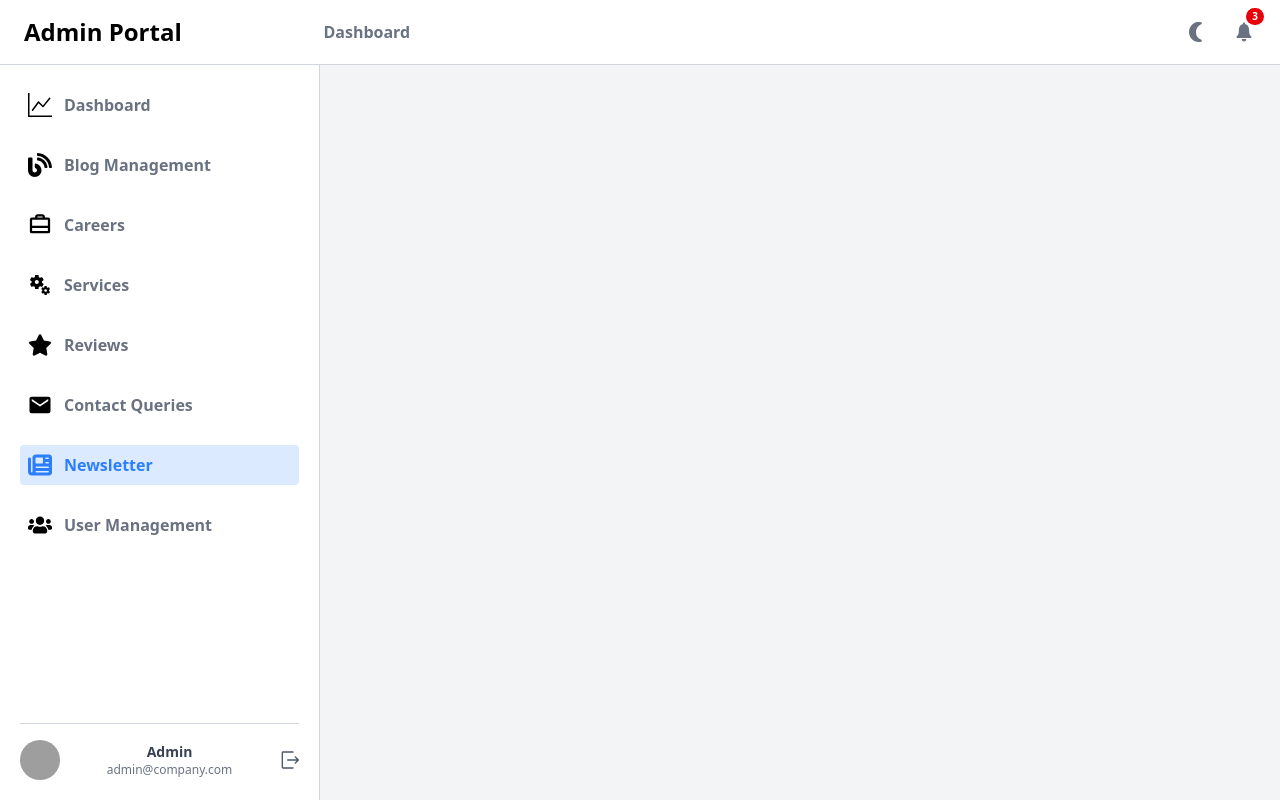
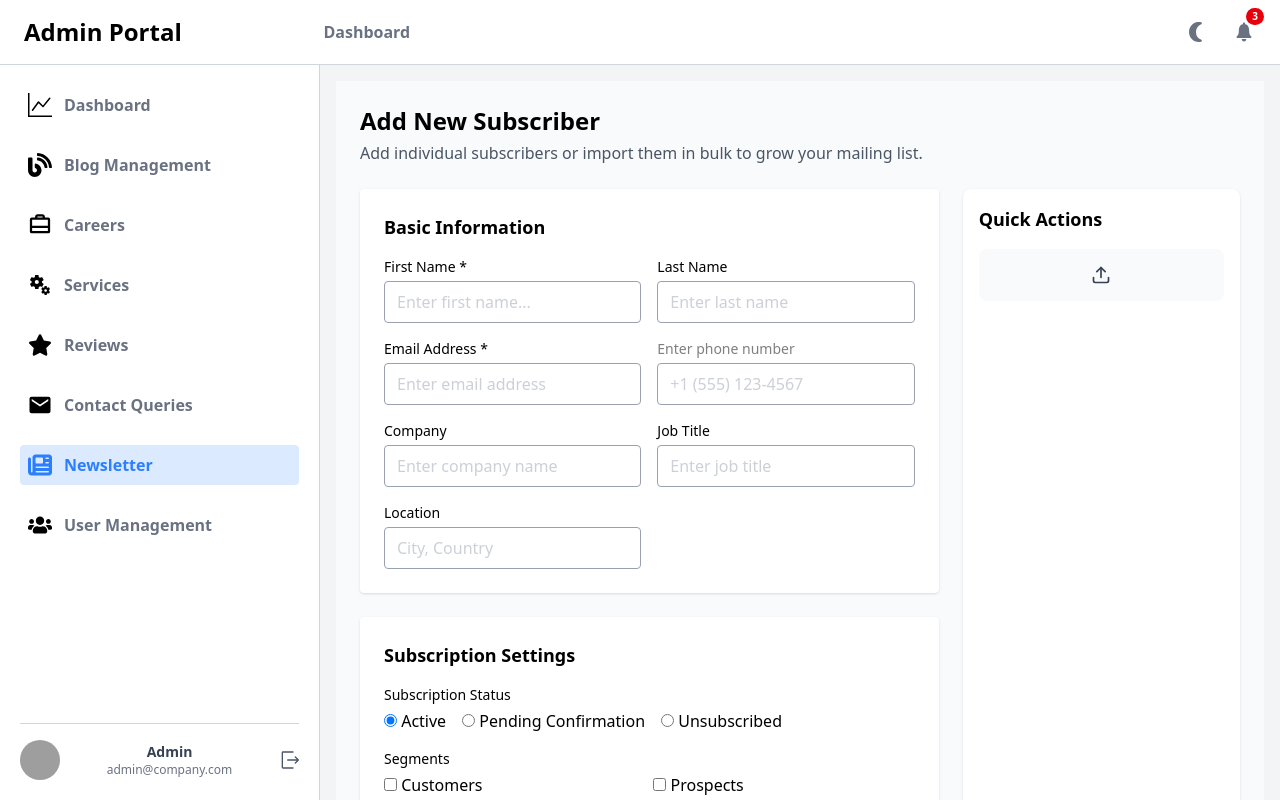
Before and after one commit to Collabority/cl-adminfrontend, a React (Vite) app: page /newsletter/add-subscriber in a window 1280 px wide. Built offline with nearby package versions, Linux system fonts and the light colour scheme; grey boxes are pictures that could not be loaded.

Commit message:
Add subscriber page

```diff
--- a/src/App.jsx
+++ b/src/App.jsx
@@ -11,6 +11,7 @@ const Sidebar = lazy(() => import("./components/Sidebar"));
 // const Applications = lazy(() => import("./pages/Careers/Applications"));
 // const CreateJob = lazy(() => import("./pages/Careers/CreateJob"));
 const NewsletterManagement = lazy(() => import("./pages/NewsletterManagement"));
+const AddSubscriber = lazy(() => import("./pages/AddSubscriber"));
 // const AddNewUser = lazy(() => import("./pages/UserManagement/AddNewUser"));
 // const UserManagementPage = lazy(() => import("./pages/UserManagement/UserManagementPage"));
 
@@ -42,6 +43,7 @@ const App = () => {
               <Route path="create" element={<CreateJob />} />
             </Route> */}
             <Route path="/newsletter" element={<NewsletterManagement />} />
+            <Route path="/newsletter/add-subscriber" element={<AddSubscriber />} />
             {/* <Route path="/users">
               <Route index element={<UserManagementPage />} />
               <Route path="roles" element={<AddNewUser />} />
--- /dev/null
+++ b/src/pages/AddSubscriber.jsx
@@ -0,0 +1,152 @@
+import React from 'react';
+import { UserPlus,Upload } from 'lucide-react';
+
+export default function AddSubscriberForm() {
+  return (
+    <div className="p-6 bg-gray-50 min-h-screen">
+      <h1 className="text-2xl font-semibold mb-1">Add New Subscriber</h1>
+      <p className="text-base text-gray-600 mb-6">
+        Add individual subscribers or import them in bulk to grow your mailing list.
+      </p>
+
+      {/* Main Form Section */}
+      <div className="grid grid-cols-1 lg:grid-cols-3 gap-6">
+        {/* Left Side (Forms) */}
+        <div className="lg:col-span-2 space-y-6">
+
+          {/* Basic Info */}
+          <div className="bg-white shadow rounded p-6">
+            <h2 className="text-lg font-semibold mb-4">Basic Information</h2>
+            <div className="grid grid-cols-1 md:grid-cols-2 gap-4">
+
+                <div>
+                <label className="block mb-1 font-medium text-sm">First Name *</label>
+              <input type="text" placeholder="Enter first name..." className="border rounded px-3 py-2 w-full text-gray-400" />
+              </div>
+              <div>
+                <label className="block mb-1 font-medium text-sm">Last Name</label>
+                <input type="text" placeholder="Enter last name" className="border rounded px-3 py-2 w-full text-gray-400" />
+              </div>
+
+              <div>
+              <label className="block mb-1 font-medium text-sm">Email Address *</label>
+              <input type="email" placeholder="Enter email address" className="border rounded px-3 py-2 w-full col-span-2 text-gray-400" />
+              </div>
+              <div>
+                <input type="text" placeholder="Enter phone number" className="block mb-1 font-medium text-sm" />
+              <input type="tel" placeholder="+1 (555) 123-4567" className="border rounded px-3 py-2 w-full text-gray-400" />
+              </div>
+
+                <div>
+                <label className="block mb-1 font-medium text-sm">Company</label>
+              <input type="text" placeholder="Enter company name" className="border rounded px-3 py-2 w-full text-gray-400" />
+              </div>
+                <div>
+                <label className="block mb-1 font-medium text-sm">Job Title</label>
+              <input type="text" placeholder="Enter job title" className="border rounded px-3 py-2 w-full text-gray-400" />
+              </div>
+
+              <div>
+                <label className="block mb-1 font-medium text-sm">Location</label>
+              <input type="text" placeholder="City, Country" className="border rounded px-3 py-2 w-full text-gray-400" />
+              </div>
+            </div>
+          </div>
+
+          {/* Subscription Settings */}
+          <div className="bg-white shadow rounded p-6">
+            <h2 className="text-lg font-semibold mb-4">Subscription Settings</h2>
+
+            <div className="mb-4">
+              <label className="block mb-1 font-medium text-sm">Subscription Status</label>
+              <div className="space-x-4">
+                <label><input type="radio" name="status" defaultChecked /> Active</label>
+                <label><input type="radio" name="status" /> Pending Confirmation</label>
+                <label><input type="radio" name="status" /> Unsubscribed</label>
+              </div>
+            </div>
+
+            <div className="mb-4">
+              <label className="block mb-1 font-medium text-sm">Segments</label>
+              <div className="grid grid-cols-2 gap-2">
+                <label><input type="checkbox" /> Customers</label>
+                <label><input type="checkbox" /> Prospects</label>
+                <label><input type="checkbox" /> General Newsletter</label>
+                <label><input type="checkbox" /> Product Updates</label>
+                <label><input type="checkbox" /> Marketing Campaigns</label>
+              </div>
+            </div>
+
+            <div className="mb-4">
+              <label className="block mb-1 font-medium text-sm">Subscription Source</label>
+              <select className="border rounded px-3 py-2 w-full">
+                <option>Select source</option>
+                <option>Website Form</option>
+                <option>Manual Entry</option>
+                <option>CSV import</option>
+                <option>Event Registration</option>
+                <option>Social Media</option>
+                <option>Referral</option>
+                <option>Other</option>
+              </select>
+            </div>
+
+            <div>
+              <label className="block mb-1 font-medium text-sm">Tags</label>
+              <input type="text" placeholder="Enter tags separated by commas" className="border rounded px-3 py-2 w-full text-gray-400" />
+            </div>
+          </div>
+
+          {/* Communication Preferences */}
+          <div className="bg-white shadow rounded p-6">
+            <h2 className="text-lg font-semibold mb-4">Communication Preferences</h2>
+
+            <div className="mb-4">
+              <label className="block mb-1 font-medium text-sm">Email Frequency</label>
+              <div className="space-x-4">
+                <label><input type="radio" name="frequency" /> Daily</label>
+                <label><input type="radio" name="frequency" defaultChecked /> Weekly</label>
+                <label><input type="radio" name="frequency" /> Monthly</label>
+                <label><input type="radio" name="frequency" /> Custom</label>
+              </div>
+            </div>
+
+            <div className="mb-4">
+              <label className="block mb-1 font-medium text-sm">Content Interests</label>
+              <div className="grid grid-cols-2 gap-2">
+                <label><input type="checkbox" /> Blog Posts</label>
+                <label><input type="checkbox" /> Product News</label>
+                <label><input type="checkbox" /> Industry Updates</label>
+                <label><input type="checkbox" /> Events</label>
+                <label><input type="checkbox" /> Promotions</label>
+                <label><input type="checkbox" /> Case Studies</label>
+              </div>
+            </div>
+
+            <div>
+              <label className="block mb-1 font-medium text-sm">Notes</label>
+              <textarea placeholder="Add any additional notes about this subscriber..." className="border rounded px-3 py-2 w-full text-gray-400" rows="3" />
+            </div>
+          </div>
+
+          {/* Actions */}
+          <div className="flex justify-end gap-3">
+            <button className="border px-4 py-2 rounded text-base">Cancel</button>
+            <button className="border px-4 py-2 rounded text-base">Save as Draft</button>
+            <button className="bg-blue-600 hover:bg-blue-700 text-white px-4 py-2 rounded text-base flex items-center gap-2">
+              <UserPlus className="w-4 h-4" /> Add Subscriber
+            </button>
+          </div>
+        </div>
+
+        {/* Right Side – Quick Actions */}
+        <div className="bg-white rounded-lg shadow p-4">
+            <h3 className="text-lg font-semibold mb-4">Quick Actions</h3>
+            <div className="bg-gray-50 rounded-lg p-4 flex items-center justify-center cursor-pointer hover:bg-gray-100 transition">
+                <Upload className="w-5 h-5 text-gray-700" />
+            </div>
+            </div>
+        </div>
+    </div>
+  );
+}
--- a/src/pages/NewsletterManagement.jsx
+++ b/src/pages/NewsletterManagement.jsx
@@ -1,5 +1,7 @@
 import React, { useState } from 'react';
 import { Pencil, Trash, Eye } from 'lucide-react';
+import AddSubscriber from './AddSubscriber';
+import {Link} from 'react-router-dom';
 
 const initialSubscribers = [
   {
@@ -129,7 +131,11 @@ export default function NewsletterManagement() {
           <option>Customers</option>
           <option>Prospects</option>
         </select>
-        <button className="bg-blue-600 text-white px-4 py-2 rounded w-full sm:w-auto">+ Add Subscriber</button>
+        <Link to="/newsletter/add-subscriber" className="bg-blue-600 text-white px-4 py-2 rounded w-full sm:w-auto text-center">
+        <button>
+          + Add Subscriber
+        </button>
+        </Link>
         <button className="border px-4 py-2 rounded w-full sm:w-auto whitespace-nowrap">🟰 Bulk Actions</button>
       </div>
 
```
